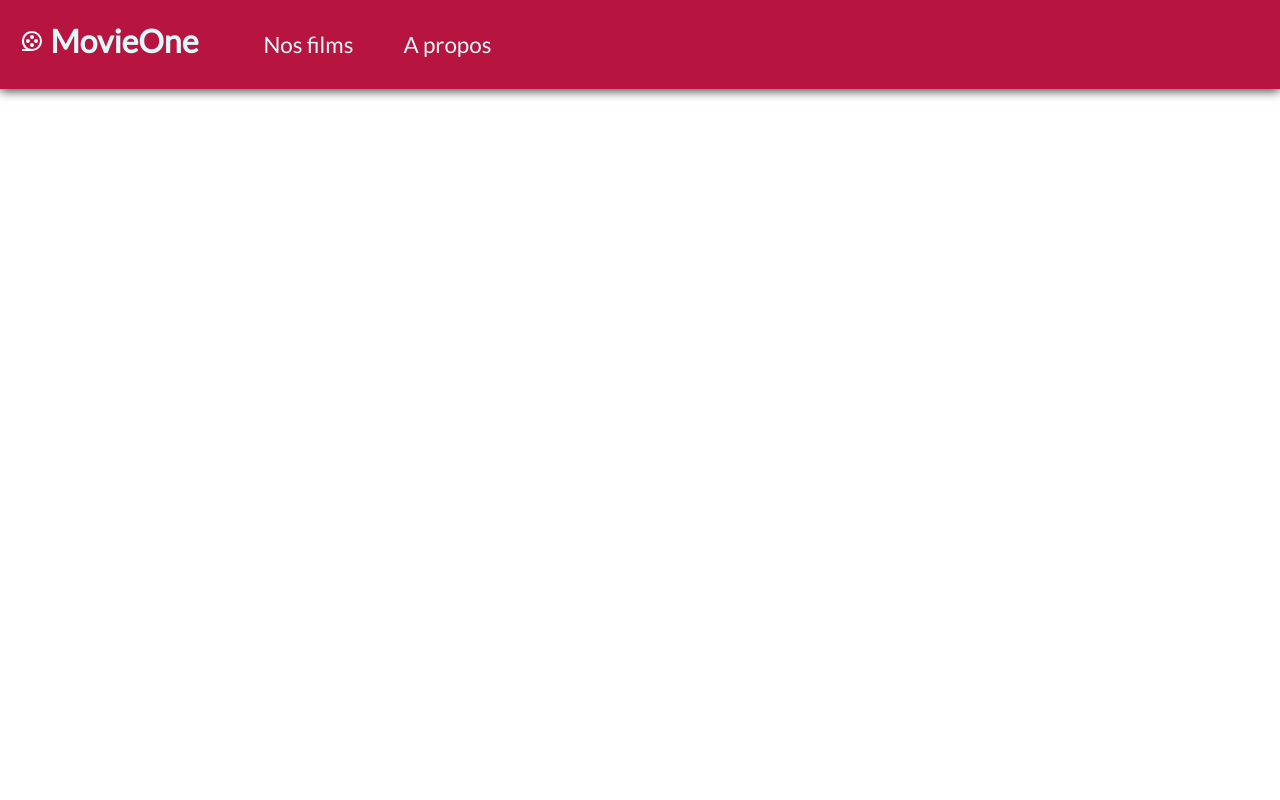
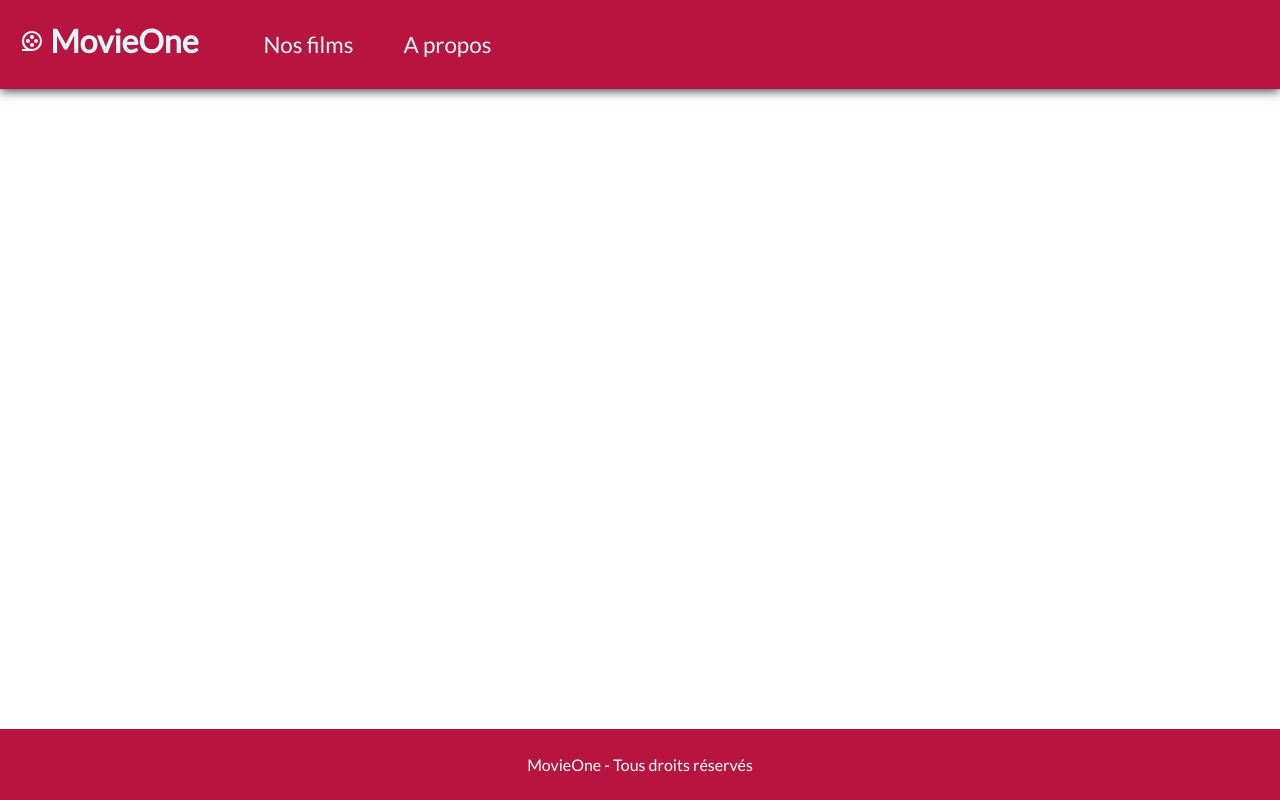
Before and after one commit to RobinStudo/MovieOne, an Angular app: page / in a window 1280 px wide. Built offline with nearby package versions, Linux system fonts and the light colour scheme.

Commit message:
Correction : footer

```diff
--- a/src/app/app.component.css
+++ b/src/app/app.component.css
@@ -0,0 +1,9 @@
+.container{
+    display: flex;
+    flex-direction: column;
+    min-height: 100vh;
+}
+
+main{
+    flex: 1 1 auto;
+}
--- a/src/app/app.component.html
+++ b/src/app/app.component.html
@@ -1,2 +1,9 @@
-<app-header></app-header>
-<router-outlet></router-outlet>
+<div class="container">
+    <app-header></app-header>
+
+    <main>
+        <router-outlet></router-outlet>
+    </main>
+
+    <app-footer></app-footer>
+</div>
--- a/src/app/app.module.ts
+++ b/src/app/app.module.ts
@@ -4,11 +4,13 @@
 import { AppRoutingModule } from './app-routing.module';
 import { AppComponent } from './app.component';
 import { HeaderComponent } from './components/header/header.component';
+import { FooterComponent } from './components/footer/footer.component';
 
 @NgModule({
   declarations: [
     AppComponent,
-    HeaderComponent
+    HeaderComponent,
+    FooterComponent
   ],
   imports: [
     BrowserModule,
--- /dev/null
+++ b/src/app/components/footer/footer.component.css
@@ -0,0 +1,6 @@
+footer{
+    background-color: #b71540;
+    padding: 10px;
+    color: white;
+    text-align: center;
+}
--- /dev/null
+++ b/src/app/components/footer/footer.component.html
@@ -0,0 +1,3 @@
+<footer>
+    <p>MovieOne - Tous droits réservés</p>
+</footer>
--- /dev/null
+++ b/src/app/components/footer/footer.component.ts
@@ -0,0 +1,15 @@
+import { Component, OnInit } from '@angular/core';
+
+@Component({
+  selector: 'app-footer',
+  templateUrl: './footer.component.html',
+  styleUrls: ['./footer.component.css']
+})
+export class FooterComponent implements OnInit {
+
+  constructor() { }
+
+  ngOnInit(): void {
+  }
+
+}
```
Also changed, not shown: 1 other file (tests, documents, lock files or other folders).
